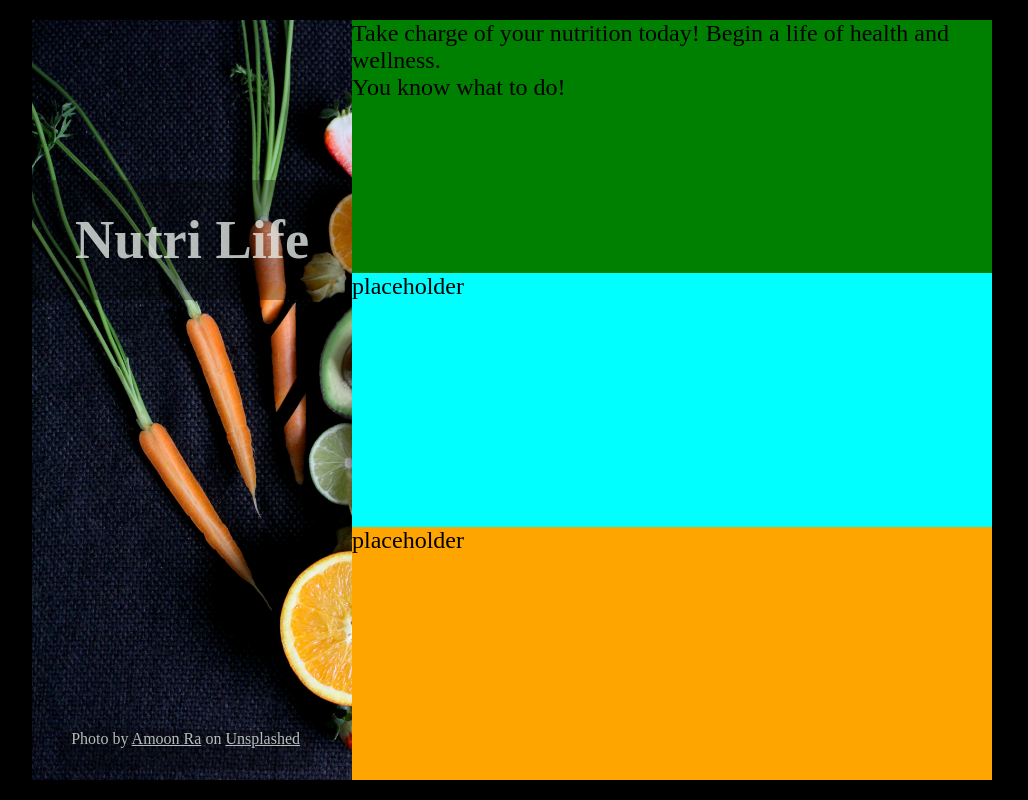
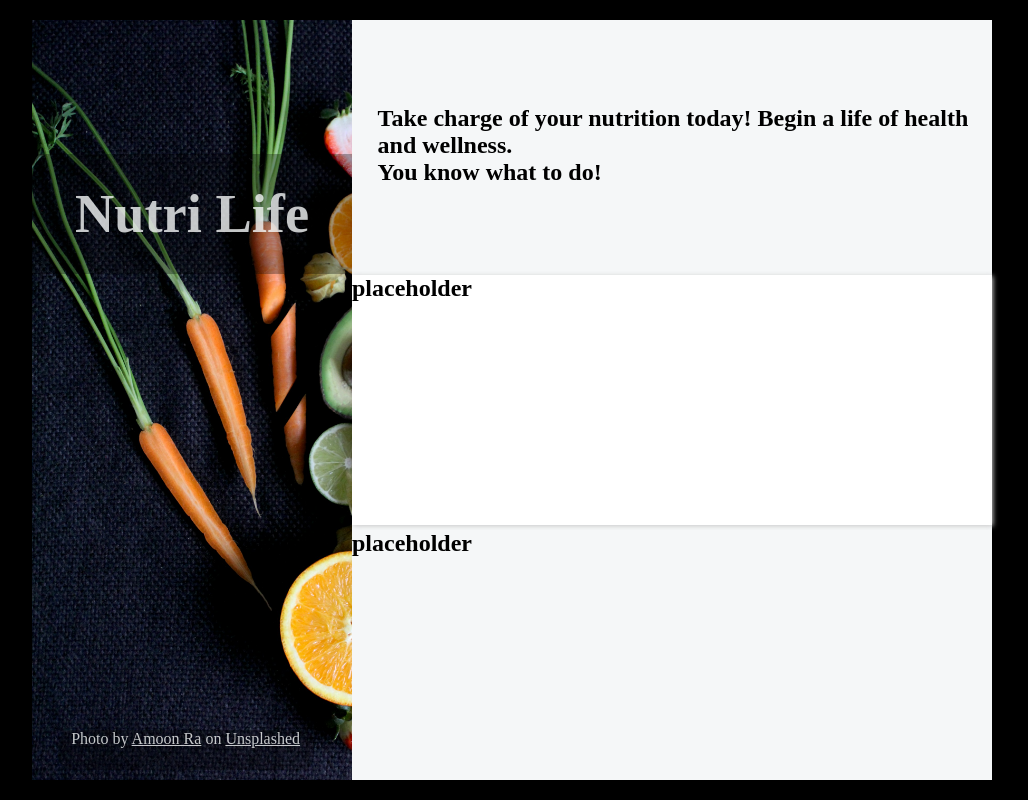
Before and after one commit to haukenpy/sign-up-form, a plain HTML site: page index.html in a window 1280 px wide. Shown: the whole page, without its empty margins (128-1156 px from the left). Drawn offline with Linux system fonts and the light colour scheme.

Commit message:
CSS styling right side divs
Added colors and styling to right side divs

```diff
--- a/styles.css
+++ b/styles.css
@@ -1,7 +1,7 @@
 :root {
     --image-container-width: 25vw;
     --height: 95vh;
-    --light-color: 225, 232, 227;
+    --light-color: 245, 247, 248;
     --font-size: 16px;
 }
 
@@ -37,7 +37,7 @@ body {
     justify-content: center;
     align-items: center;
 
-    margin-top: 20vh;
+    margin-top: 16.7vh;
     height: 15vh;
     width: var(--image-container-width);
 
@@ -59,25 +59,36 @@ body {
 .right-container {
     width: calc(var(--image-container-width)*2);
     height: var(--height);
+    font-weight: 600;
 
     display: flex;
     flex-direction: column;
+    gap: 5px;
 
     background-color: rgb(var(--light-color));
     font-size: 1.5rem;
 }
 
 .right-header-div {
-    background-color: green;
+    background-color: rgb(var(--light-color));
     height: calc(var(--height)/3);
+    display: flex;
+    flex-direction: column;
+    justify-content: center;
+
+}
+
+.right-header-div > p {
+    margin-left: 2vw;
 }
 
 .sign-up {
-    background-color: cyan;
+    background-color: white;
     height: calc(var(--height)/3);
+    box-shadow: 1px 1px 5px rgb(200, 200, 200);
 }
 
 .right-footer-div {
-    background-color: orange;
+    background-color: rgb(var(--light-color));
     height: calc(var(--height)/3);
 }
```
